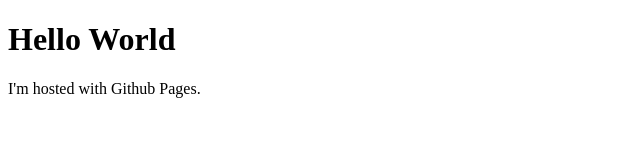
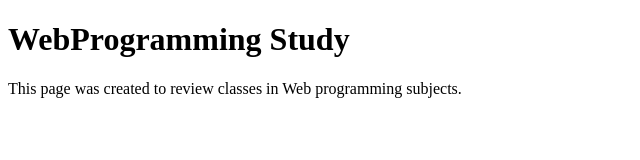
Before and after one commit to bbtfly98/bbtfly98.github.io, a plain HTML site: page WebProgrammingAPI/index.html in a window 1280 px wide. Shown: the whole page, without its empty margins (0-640 px from the left). Drawn offline with Linux system fonts and the light colour scheme.

Commit message:
first commit

```diff
--- a/WebProgrammingAPI/index.html
+++ b/WebProgrammingAPI/index.html
@@ -1,10 +1,10 @@
 <!DOCTYPE html>
 <html>
     <head>
-        <title> index.html </title>
+        <title> WebProgramming Study </title>
     </head>
     <body>
-        <h1>Hello World</h1>
-        <p>I'm hosted with Github Pages.</p>
+        <h1>WebProgramming Study</h1>
+        <p>This page was created to review classes in Web programming subjects.</p>
     </body>
 </html>
```
